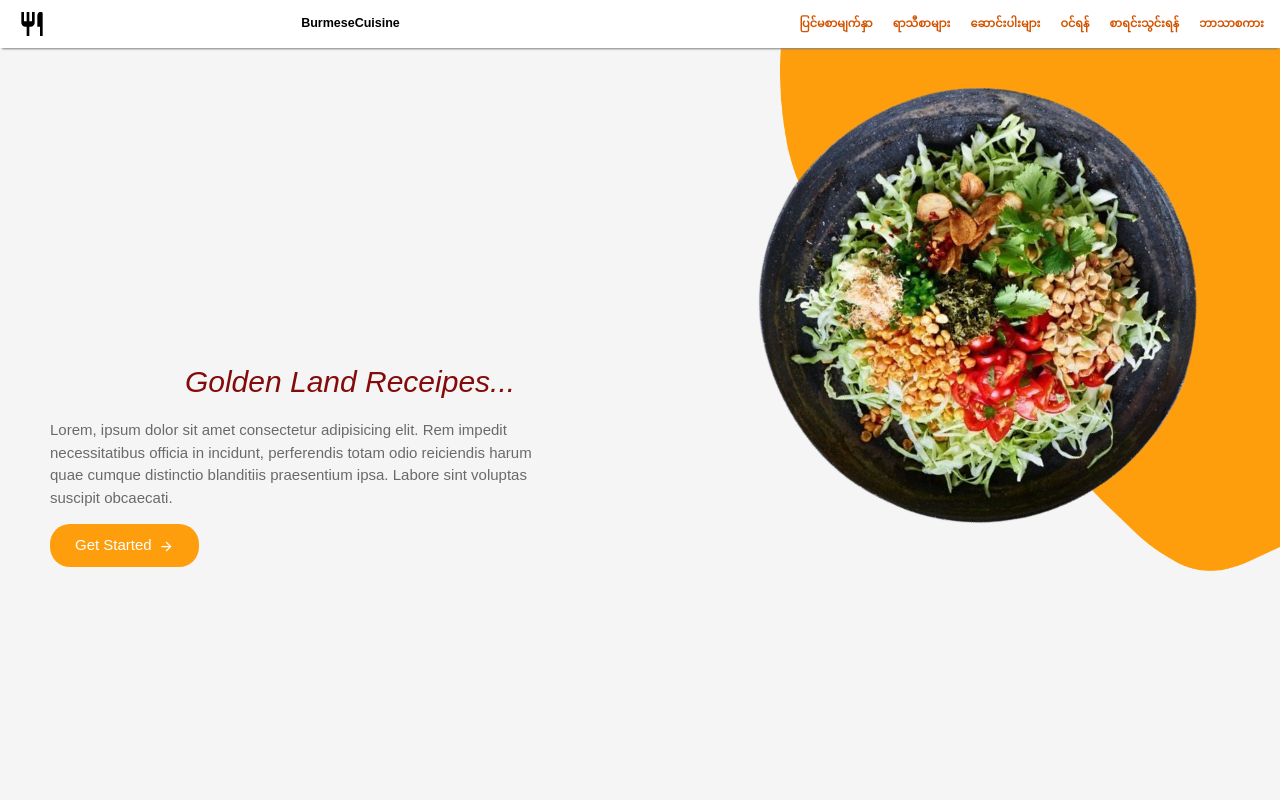
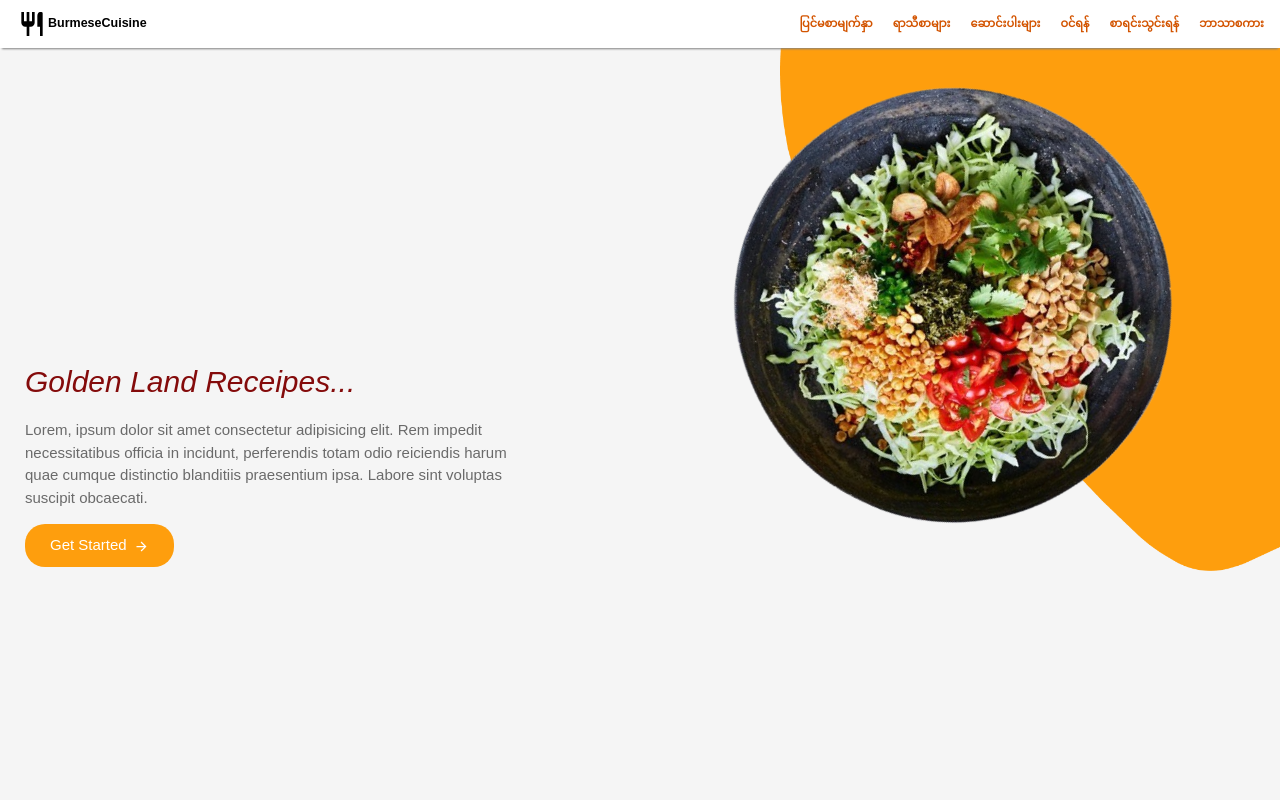
Before and after one commit to nwegithub/burmese-cuisine, a React (Vite) app: page / in a window 1280 px wide. Shown: the top 800 px of the page. Built offline with nearby package versions, Linux system fonts and the light colour scheme; a web font is replaced by a local one.

Commit message:
Changes 3 pages

```diff
--- a/src/Style.css
+++ b/src/Style.css
@@ -55,11 +55,12 @@
   align-items: flex-start;
 }
 
-.primary-heading {
+.primary {
   font-size: clamp(1.5rem, 4vw, 3rem);
   color: #840b0b;
   max-width: 600px;
   font-style: italic;
+  text-align: left;
 }
 
 .primary-text {
--- a/src/components/Home.jsx
+++ b/src/components/Home.jsx
@@ -47,8 +47,8 @@ const Home = (props, item, handleClick) => {
             src={BannerBackground}
           />
         </div>
-        <div className="home-text-section p-10 md:p-20">
-          <h1 className="primary-heading">
+        <div className="home-text-section md:p-10">
+          <h1 className="primary">
             Golden Land Receipes...
           </h1>
           <p className="primary-text">Lorem, ipsum dolor sit amet consectetur
--- a/src/components/Navbar.jsx
+++ b/src/components/Navbar.jsx
@@ -58,7 +58,7 @@ const Navbar = () => {
                 <span>
                     <BiRestaurant size={32} />
                 </span>
-                <h1 className='text-xl font-semibold'>BurmeseCuisine</h1>
+                <h1 className='text-xl font-semibold text-left'>BurmeseCuisine</h1>
             </div>
 
             {/* Menu icon for mobile view */}
```
